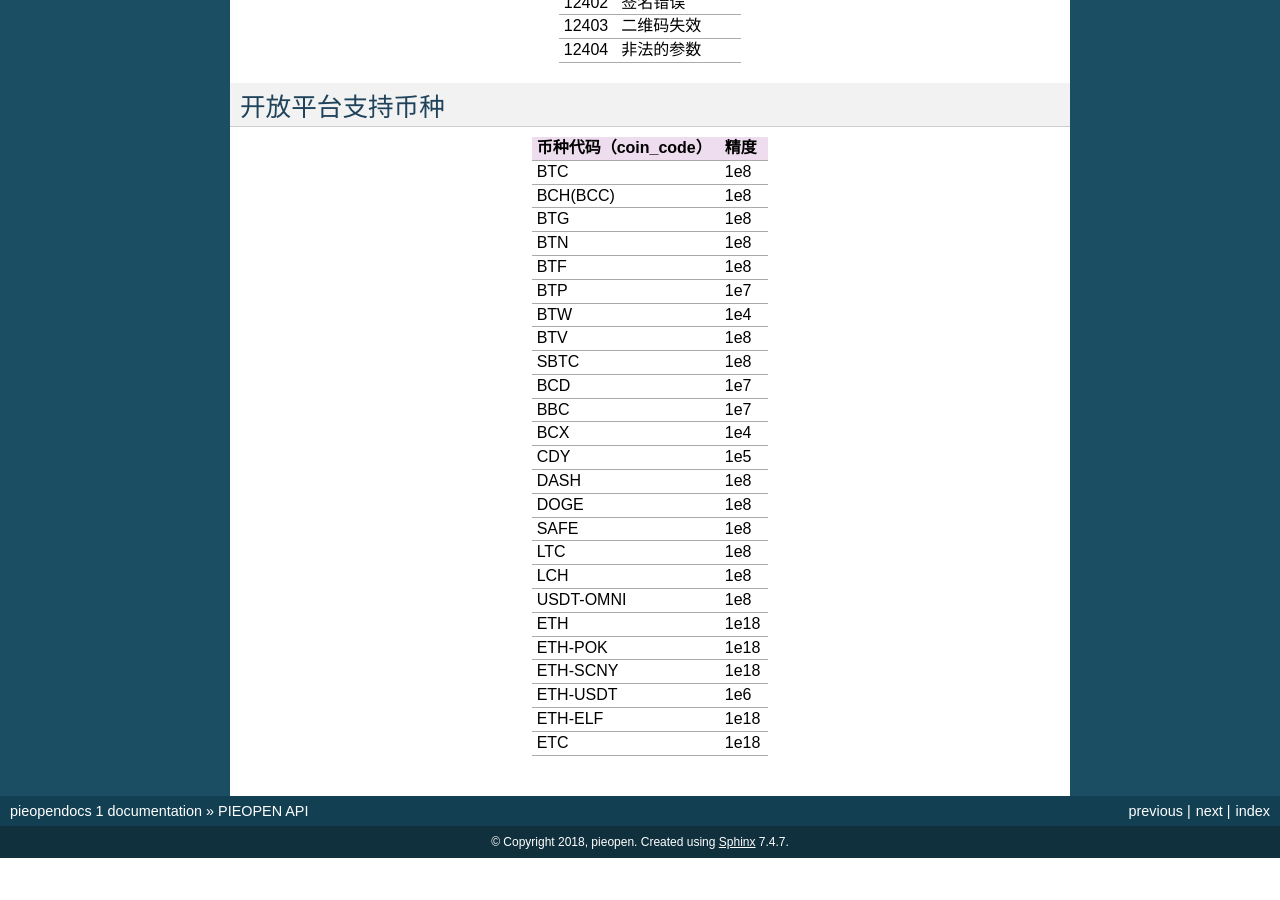
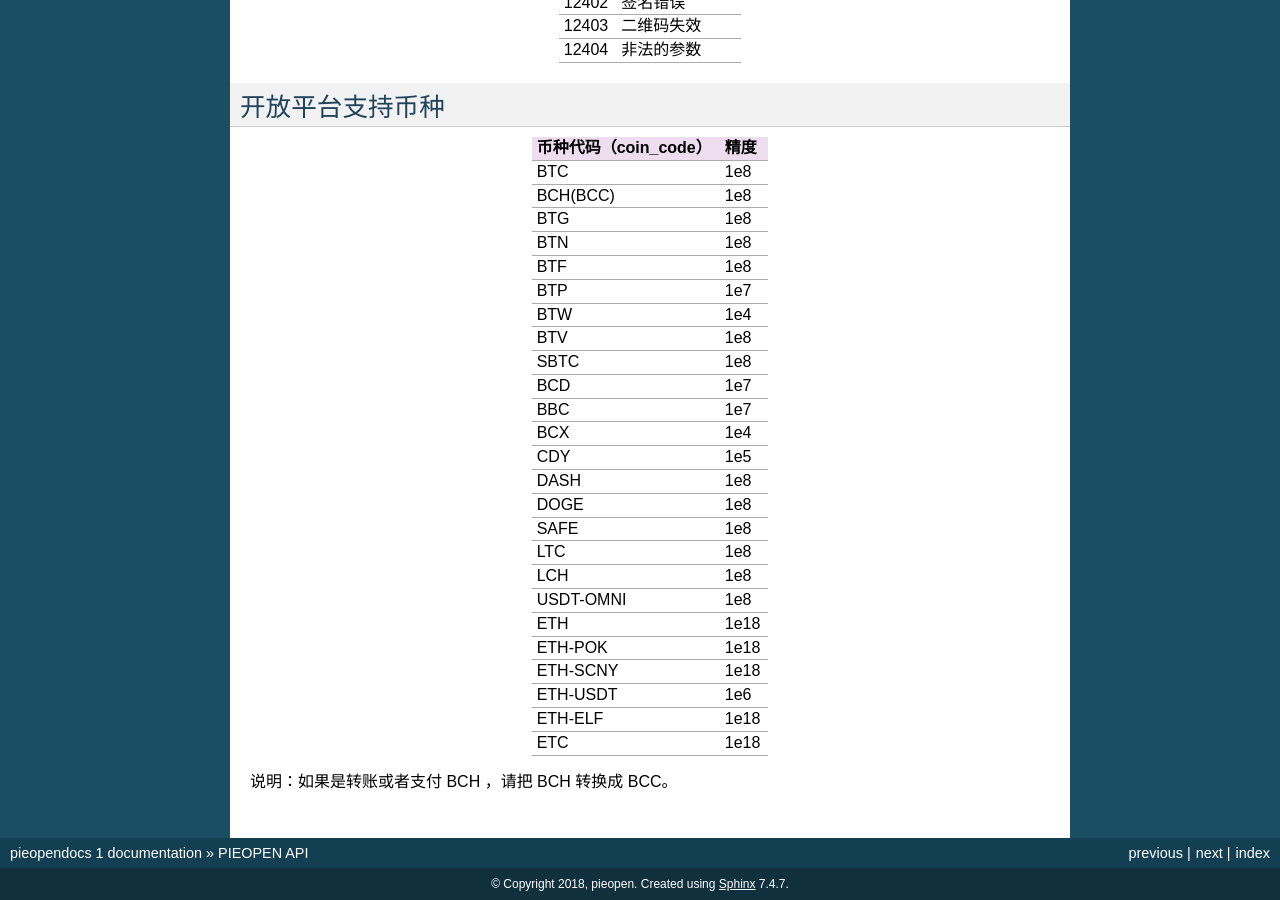
Before and after one commit to pieopendemo/docs, a Sphinx documentation site: the page built from source/readme/index.rst, in a window 1280 px wide and 900 px high, scrolled down 804 px. Built offline with Sphinx 7.4.7, drawn with Linux system fonts in a browser that asks for light colours; before the commit the page ends 1662 px from its top, so only the background shows below that.

Commit message:
modify coin_code

```diff
--- a/source/readme/index.rst
+++ b/source/readme/index.rst
@@ -86,3 +86,6 @@ ETH-USDT                                1e6
 ETH-ELF                                 1e18
 ETC                                     1e18
 ===============================        ===============
+
+
+说明：如果是转账或者支付 BCH ，请把 BCH 转换成 BCC。
```
